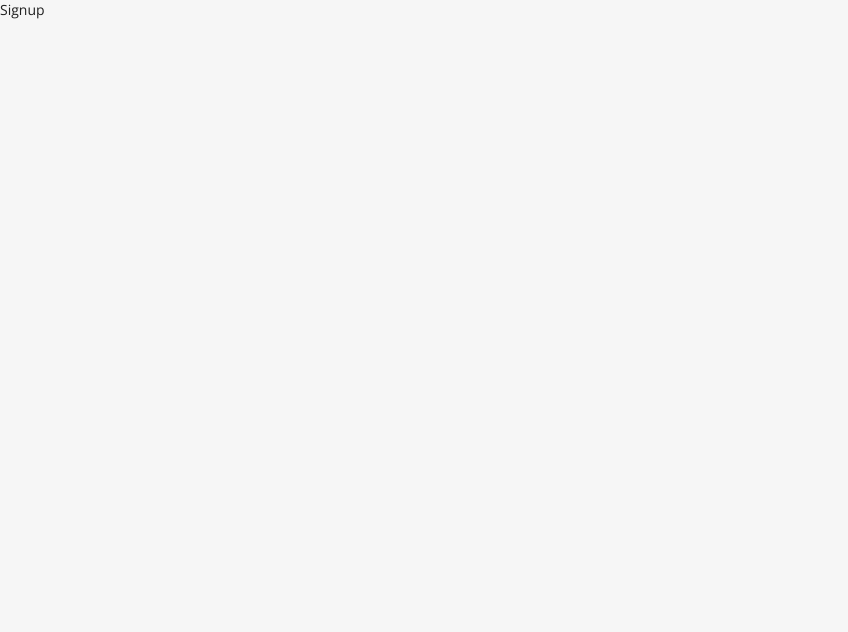
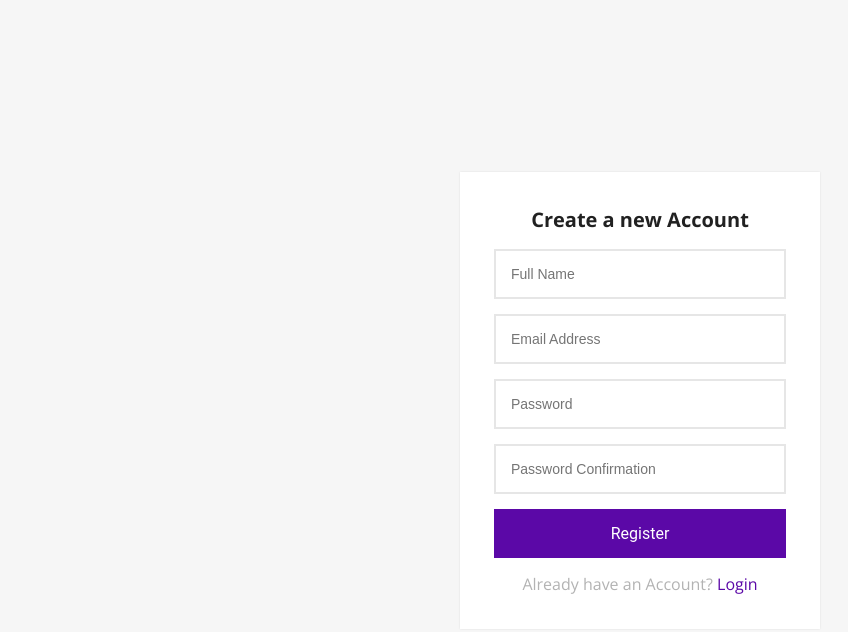
Before and after one commit to psalmistcom/lara_react_project, a React (Vite) app in the folder react/: page /signup in a window 1280 px wide. Shown: the top 632 px of the page, without its empty margins (0-848 px from the left). Built offline with nearby package versions, Linux system fonts and the light colour scheme.

Commit message:
added signup and axios

```diff
--- a/react/package.json
+++ b/react/package.json
@@ -9,6 +9,7 @@
     "preview": "vite preview"
   },
   "dependencies": {
+    "axios": "^1.2.1",
     "react": "^18.2.0",
     "react-dom": "^18.2.0",
     "react-router-dom": "^6.6.0"
--- a/react/src/views/Login.jsx
+++ b/react/src/views/Login.jsx
@@ -1,5 +1,6 @@
 import React from 'react'
 import { Link } from 'react-router-dom'
+
 const Login = () => {
     const onSubmit = (ev) => {
         ev.preventDefault();
@@ -9,10 +10,13 @@
         <div className="login-signup-form animated fadeInDown">
             <div className="form">
                 <form onSubmit={onSubmit}>
+                    <h1 className="title">
+                        Login to your Account
+                    </h1>
                     <input type="email" placeholder="Email" />
                     <input type="password" placeholder="Password" />
                     <button className="btn btn-block"> Login </button>
-                    <p>
+                    <p className="message">
                         Not registered? <Link to="/signup"> Create Account </Link>
                     </p>
                 </form>
--- a/react/src/views/Signup.jsx
+++ b/react/src/views/Signup.jsx
@@ -1,8 +1,26 @@
 import React from 'react'
+import { Link } from 'react-router-dom'
 
 const Signup = () => {
+    const onSubmit = (ev) => {
+        ev.preventDefault();
+    }
     return (
-        <div>Signup</div>
+        <div className="login-signup-form animated fadeInDown">
+            <div className="form">
+                <form onSubmit={onSubmit}>
+                    <h1 className="title"> Create a new Account </h1>
+                    <input type="text" placeholder="Full Name" />
+                    <input type="email" placeholder="Email Address" />
+                    <input type="password" placeholder="Password" />
+                    <input type="password" placeholder="Password Confirmation" />
+                    <button className="btn btn-block"> Register </button>
+                    <p className="message">
+                        Already have an Account? <Link to="/login"> Login </Link>
+                    </p>
+                </form>
+            </div>
+        </div>
     )
 }
 
```
Also changed, not shown: 1 other file (tests, documents, lock files or other folders).
